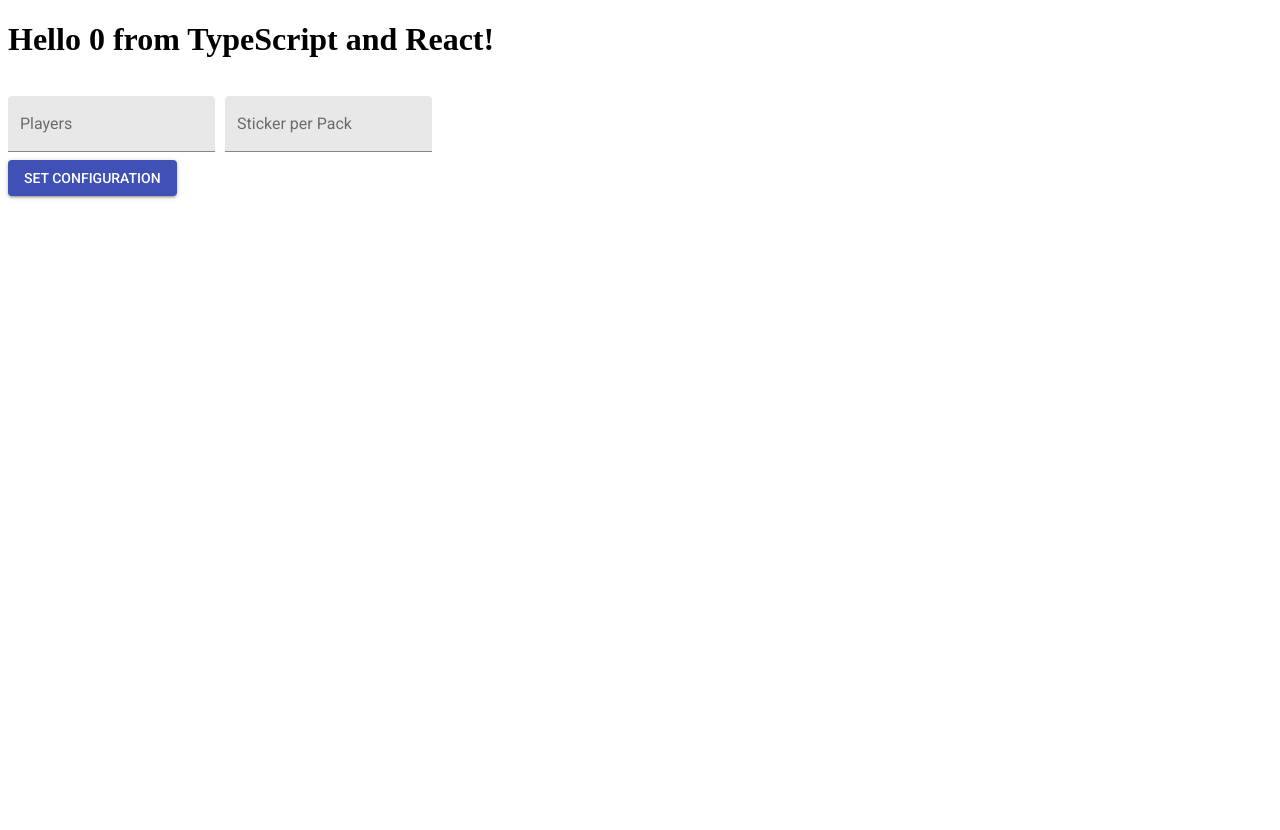
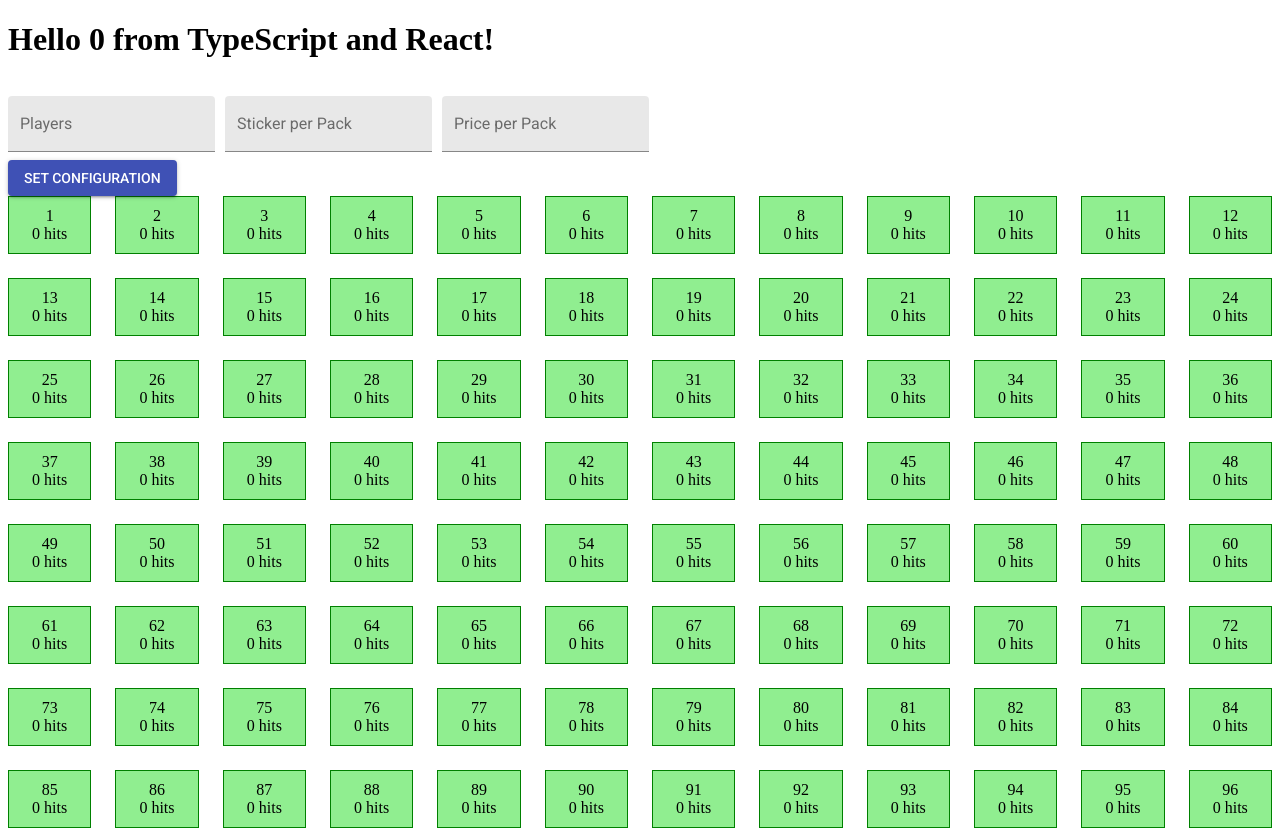
Before and after one commit to straczowski/react-panini-calculator, a React app: page / in a window 1280 px wide. Shown: the top 830 px of the page. Before the commit the page ends 800 px from the top, so only its background shows below. Built offline with nearby package versions, Linux system fonts and the light colour scheme.

Commit message:
text fields

```diff
--- a/src/components/hello-component.tsx
+++ b/src/components/hello-component.tsx
@@ -6,6 +6,7 @@
 import Button from '@material-ui/core/Button';
 import TextField from '@material-ui/core/TextField';
 import Grid from '@material-ui/core/Grid';
+import PaniniCardComponent from './panini-card-component';
 
 // props frmo parent
 export interface HelloComponentProps {
@@ -41,6 +42,19 @@
 
     render() {
         const { players } = this.props;
+
+        const cards = () => {
+            let paniniCards = [];
+
+            for (let i = 1; i <= 720; i++) {
+                paniniCards.push(<Grid key={i} item xs={1}>
+                                    <PaniniCardComponent key={i} label={i} hits={0} />
+                                </Grid>)
+            }
+
+            return paniniCards;
+        }
+
         return <div className="hello-component">
             <h1>Hello {players} from {this.props.compiler} and {this.props.framework}!</h1>
 
@@ -65,6 +79,16 @@
                         onChange={this.handleChange}
                         margin="normal"
                         variant="filled"
+                        style={{marginRight: 10}}
+                    />
+                    <TextField
+                        id="filled-name"
+                        label="Price per Pack"
+                        className={'text-field'}
+                        type="number"
+                        onChange={this.handleChange}
+                        margin="normal"
+                        variant="filled"
                     />
                 </Grid>
             </Grid>
@@ -72,6 +96,10 @@
             <Button variant="contained" color="primary" onClick={e => this.handleClick(e)}>
                 Set Configuration
             </Button>
+
+            <Grid container spacing={24}>
+                {cards()}
+            </Grid>
         </div>;
     }
 }
--- /dev/null
+++ b/src/components/panini-card-component.tsx
@@ -0,0 +1,33 @@
+import * as React from "react";
+import { Dispatch } from 'redux';
+import { connect } from 'react-redux';
+import { ApplicationState} from '../store';
+import Button from '@material-ui/core/Button';
+import TextField from '@material-ui/core/TextField';
+import Grid from '@material-ui/core/Grid';
+
+// props from parent
+export interface PaniniCardProps {
+    label: number;
+    hits: number;
+}
+
+class PaniniCardComponent extends React.Component<PaniniCardProps, {}> {
+
+    render() {
+        const { label, hits } = this.props;
+
+		return  <div className="panini-card-component"
+					style={{
+						background: 'lightgreen',
+						padding: 10,
+						border: '1px solid green',
+						textAlign: 'center'
+					}}>
+					<div>{label}</div>
+					<div>{hits} hits</div>
+				</div>;
+    }
+}
+
+export default PaniniCardComponent;
--- a/src/store/panini/model.ts
+++ b/src/store/panini/model.ts
@@ -7,5 +7,7 @@
 }
 
 export interface PaniniState {
-	readonly players: number
+	readonly players: number;
+	readonly stickerPerPack: number;
+	readonly pricePerPack: number;
 }
--- a/src/store/panini/reducer.ts
+++ b/src/store/panini/reducer.ts
@@ -2,7 +2,9 @@
 import { PaniniState, PaniniActionTypes } from './model';
 
 const initialState: PaniniState = {
-	players: 0
+	players: 0,
+	stickerPerPack: 0,
+	pricePerPack: 0
 }
 
 const reducer: Reducer<PaniniState> = (state = initialState, action) => {
```
